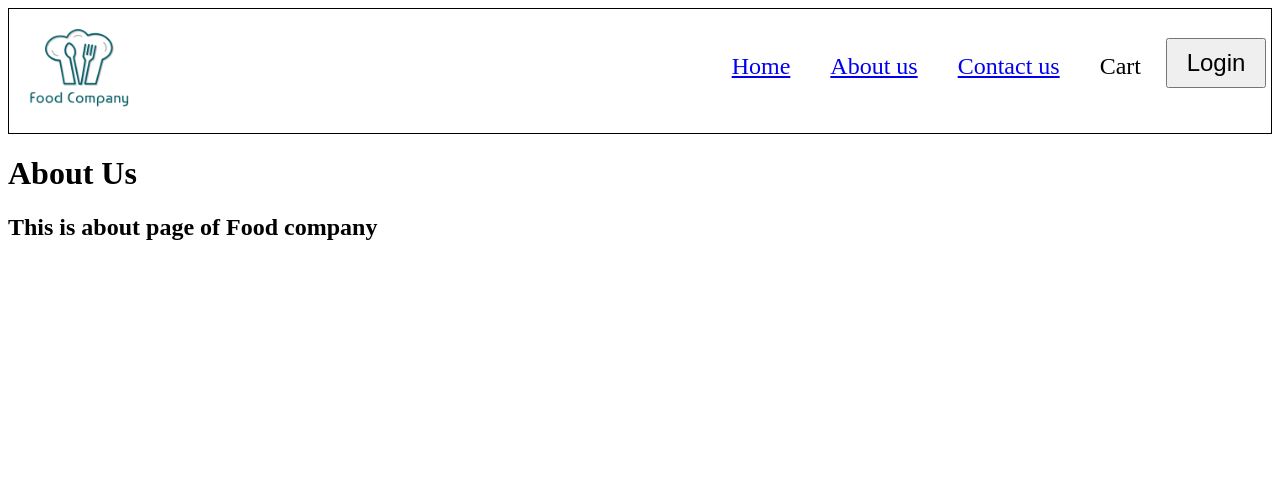
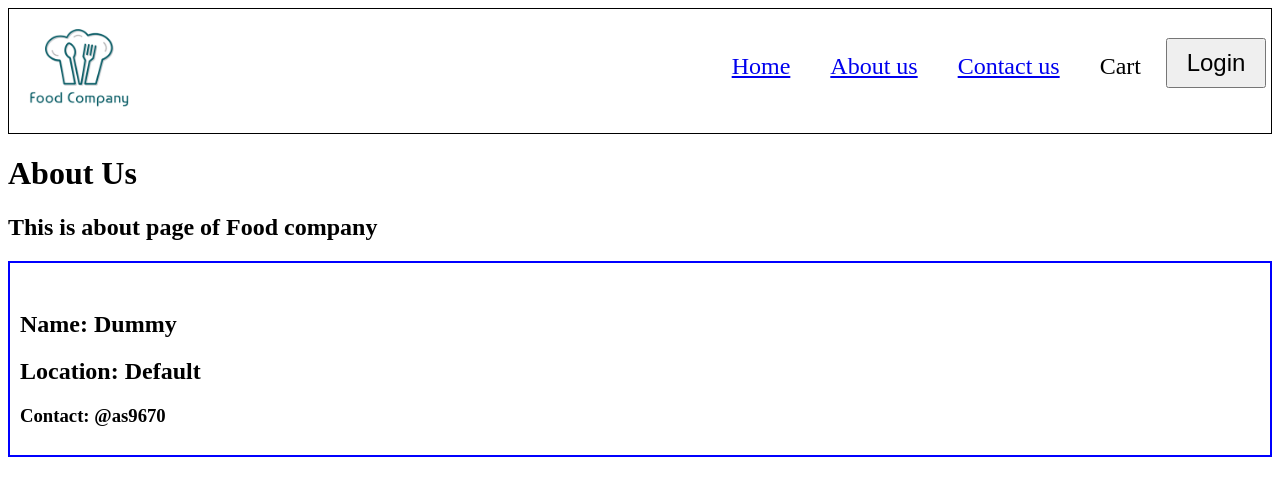
Before and after one commit to Ashishk9670/namaste-react, a React (Vite) app: page /about in a window 1280 px wide. Shown: the top 496 px of the page. Built offline with nearby package versions, Linux system fonts and the light colour scheme; no server answers.

Commit message:
Episode-08-github-api-Class-component

```diff
--- a/index.css
+++ b/index.css
@@ -79,3 +79,8 @@
     margin: 10px;
     padding: 10px;
 }
+
+.user-card {
+    border: 2px solid blue;
+    padding: 10px;
+}
--- a/src/components/About.jsx
+++ b/src/components/About.jsx
@@ -1,10 +1,15 @@
 import React from "react";
+import User from "./User";
+import UserClass from "./UserClass";
+
 
 const About = () => {
     return (
         <div>
             <h1 className="about">About Us</h1>
             <h2>This is about page of Food company</h2>
+            {/* <User name= {"Ashish"}/> */}
+            <UserClass name= {"Ashish Kumar (class)"} location={"Pune"}/>
         </div>
     );
 };
--- /dev/null
+++ b/src/components/User.jsx
@@ -0,0 +1,21 @@
+import React from "react";
+import {useState} from "react";
+
+const User = (props) => {
+
+    const [count,setCount] = useState(0);
+    const [count2] = useState(1);
+
+    // api call
+    // useEffect()
+
+    return <div className="user-card">
+        <h1>Count: {count} </h1>
+        <h1>Count: {count2} </h1>
+        <h2>Name: {props.name} </h2>
+        <h2>Location: Gorakhpur</h2>
+        <h3>Contact: @as9670</h3>
+    </div>
+}
+
+export default User;
--- /dev/null
+++ b/src/components/UserClass.jsx
@@ -0,0 +1,49 @@
+import React from "react";
+
+class UserClass extends React.Component {
+    constructor(props){
+        super(props);
+        this.state = {
+           userInfo: {
+            name: "Dummy",
+            location:"Default",
+            avatar_url:""
+           }
+
+        };
+    }
+
+    async componentDidMount(){
+        // to make API call- why?
+        const data =await fetch("https://api.github.com/users/Ashishk9670");
+        const json = await data.json();
+
+        this.setState({
+            userInfo: json,
+        });
+        console.log(json);
+    }
+
+    render(){
+        // const { name,location } = this.props;
+        // const {count}  = this.state;
+
+        const {name,location,avatar_url} = this.state.userInfo;
+        return (
+         <div className="user-card">
+            {/* <h2>Count: {count}</h2>
+            <button onClick={() => {
+                this.setState({
+                    count:this.state.count+1,
+                });
+            }}>Count increase</button> */}
+            <img src={avatar_url}/>
+            <h2>Name: {name}</h2>
+            <h2>Location: {location}</h2>
+            <h3>Contact: @as9670</h3>
+        </div>
+        );
+    }
+}
+
+export default UserClass;
```
